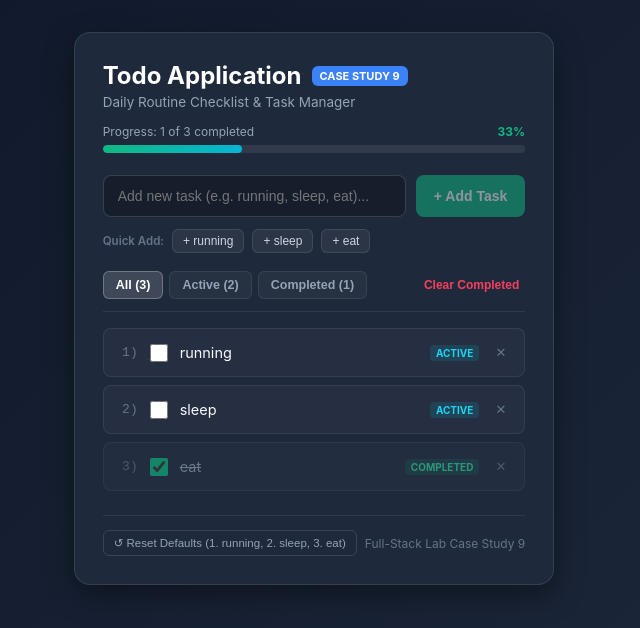
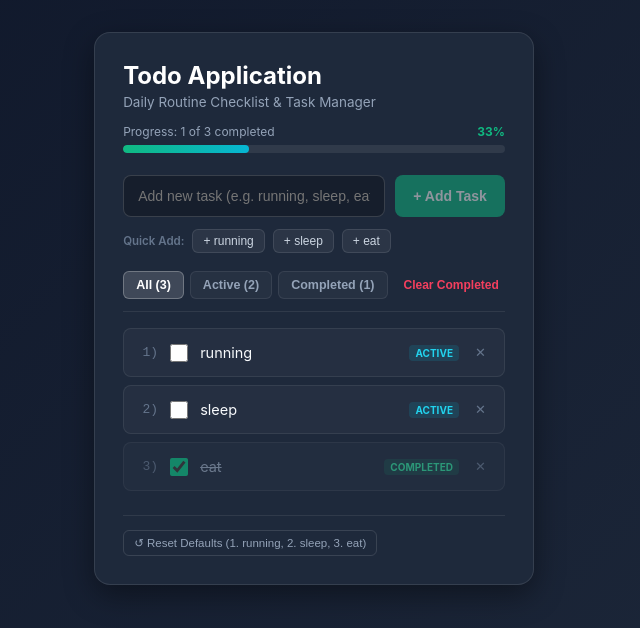
Before and after one commit to kummethavishnusekhar8-eng/program9-todo-app, a React (Vite) app: page / in a window 1280 px wide. Shown: the top 628 px of the page, without its empty margins (326-966 px from the left). Built offline with nearby package versions, Linux system fonts and the light colour scheme.

Commit message:
fix: remove Case Study 9 badge and label

```diff
--- a/src/App.jsx
+++ b/src/App.jsx
@@ -69,7 +69,6 @@ export default function App() {
         <header className="todo-header">
           <div className="title-row">
             <h1>Todo Application</h1>
-            <span className="badge-cs">Case Study 9</span>
           </div>
           <p className="subtitle">Daily Routine Checklist & Task Manager</p>
 
@@ -212,7 +211,6 @@ export default function App() {
           <button type="button" className="btn-reset" onClick={resetDefaults}>
             ↺ Reset Defaults (1. running, 2. sleep, 3. eat)
           </button>
-          <span className="footer-meta">Full-Stack Lab Case Study 9</span>
         </footer>
       </div>
     </div>
--- a/src/index.css
+++ b/src/index.css
@@ -46,16 +46,6 @@ body {
   font-size: 24px;
   font-weight: 700;
   color: #ffffff;
-}
-
-.badge-cs {
-  font-size: 11px;
-  font-weight: 700;
-  background: #3b82f6;
-  color: #ffffff;
-  padding: 3px 8px;
-  border-radius: 6px;
-  text-transform: uppercase;
 }
 
 .subtitle {
```
